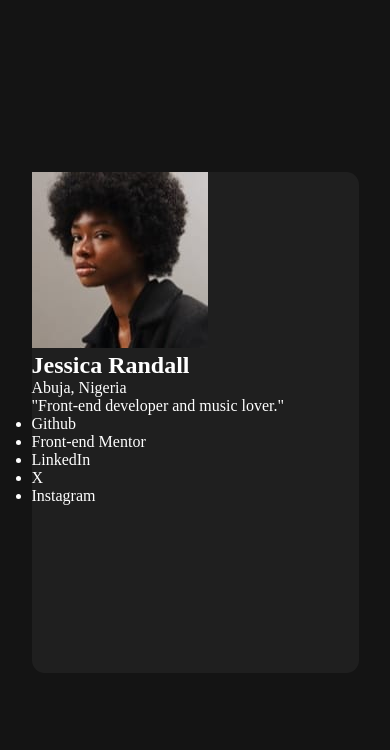
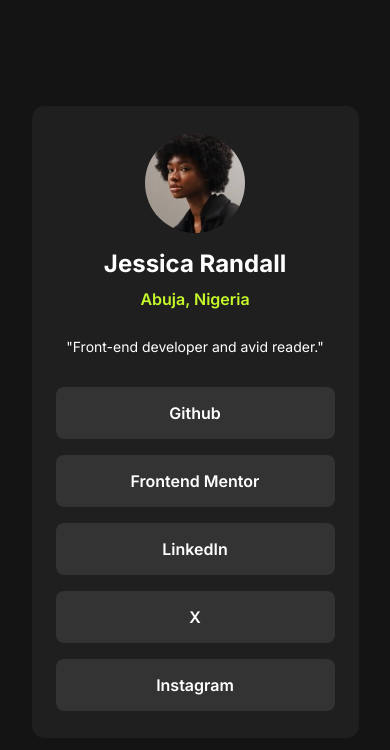
Before and after one commit to dekzyd/social-links-profile, a plain HTML site: page index.html in a window 390 px wide. Drawn offline with Linux system fonts and the light colour scheme.

Commit message:
design mobile version

```diff
--- a/index.html
+++ b/index.html
@@ -19,17 +19,21 @@
     <main>
       <div class="card">
         <div class="contact-info">
-          <img src="./assets/images/avatar-jessica.jpeg" alt="contact info" />
+          <img
+            class="contact-image"
+            src="./assets/images/avatar-jessica.jpeg"
+            alt="contact info"
+          />
           <div class="contact">
             <h2 class="title">Jessica Randall</h2>
             <p class="location">Abuja, Nigeria</p>
           </div>
-          <div class="description">"Front-end developer and music lover."</div>
+          <p class="description">"Front-end developer and avid reader."</p>
         </div>
         <div class="links-container">
           <ul>
             <li class="link">Github</li>
-            <li class="link">Front-end Mentor</li>
+            <li class="link">Frontend Mentor</li>
             <li class="link">LinkedIn</li>
             <li class="link">X</li>
             <li class="link">Instagram</li>
--- a/styles.css
+++ b/styles.css
@@ -1,3 +1,5 @@
+@import url("https://fonts.googleapis.com/css2?family=Inter:wght@100..900&display=swap");
+
 * {
   padding: 0;
   margin: 0;
@@ -10,6 +12,8 @@ main {
   background-color: hsl(0, 0%, 8%);
   height: 100vh;
   color: hsl(0, 0%, 100%);
+  text-align: center;
+  font-family: "Inter", sans-serif;
 }
 
 .card {
@@ -17,4 +21,54 @@ main {
   min-height: 501px;
   border-radius: 0.8rem;
   background-color: hsl(0, 0%, 12%);
+  padding: 1.7rem 1.5rem;
+  display: flex;
+  flex-direction: column;
+  /* justify-content: space-evenly; */
+  align-items: center;
+  gap: 2rem;
 }
+
+.contact-image {
+  width: 100px;
+  border-radius: 50%;
+}
+
+.contact-info {
+  display: flex;
+  flex-direction: column;
+  /* justify-content: space-between; */
+  align-items: center;
+  gap: 1rem;
+}
+
+.title {
+  margin-bottom: 0.7rem;
+}
+
+.location {
+  color: hsl(75, 94%, 57%);
+  font-weight: 600;
+}
+
+.description {
+  font-size: 14px;
+  margin-bottom: -1rem;
+  margin-top: 0.8rem;
+}
+
+.links-container {
+  align-self: stretch;
+}
+
+.links-container ul {
+  list-style-type: none;
+}
+
+.link {
+  font-weight: 600;
+  padding: 1rem 0;
+  background-color: hsl(0, 0%, 20%);
+  border-radius: 0.5rem;
+  margin-top: 1rem;
+}
```
